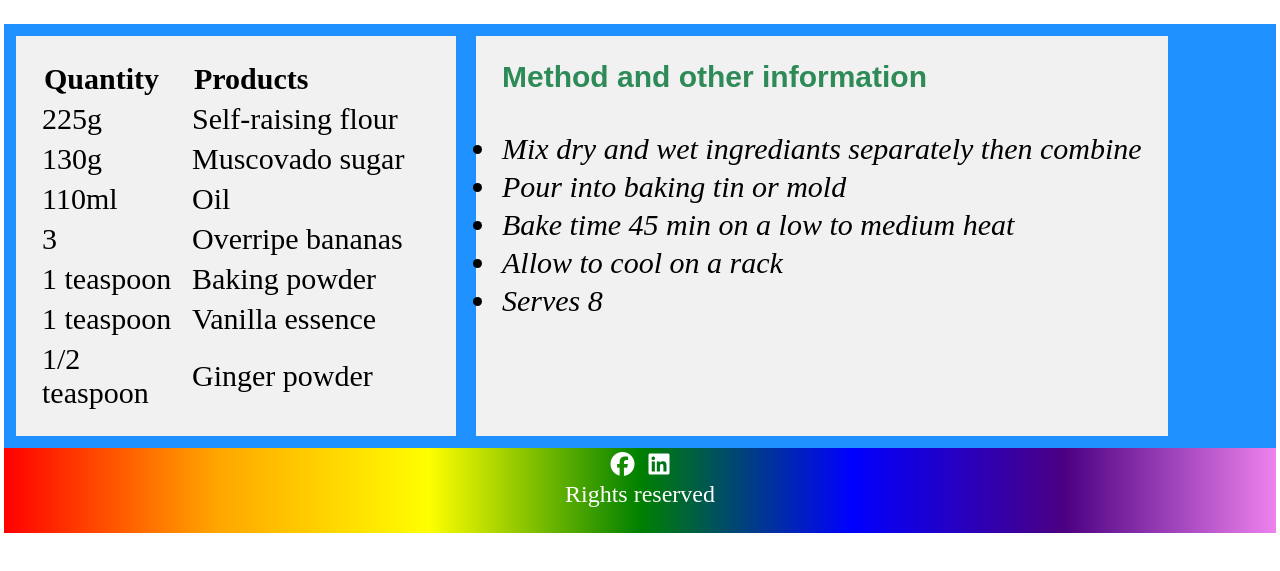
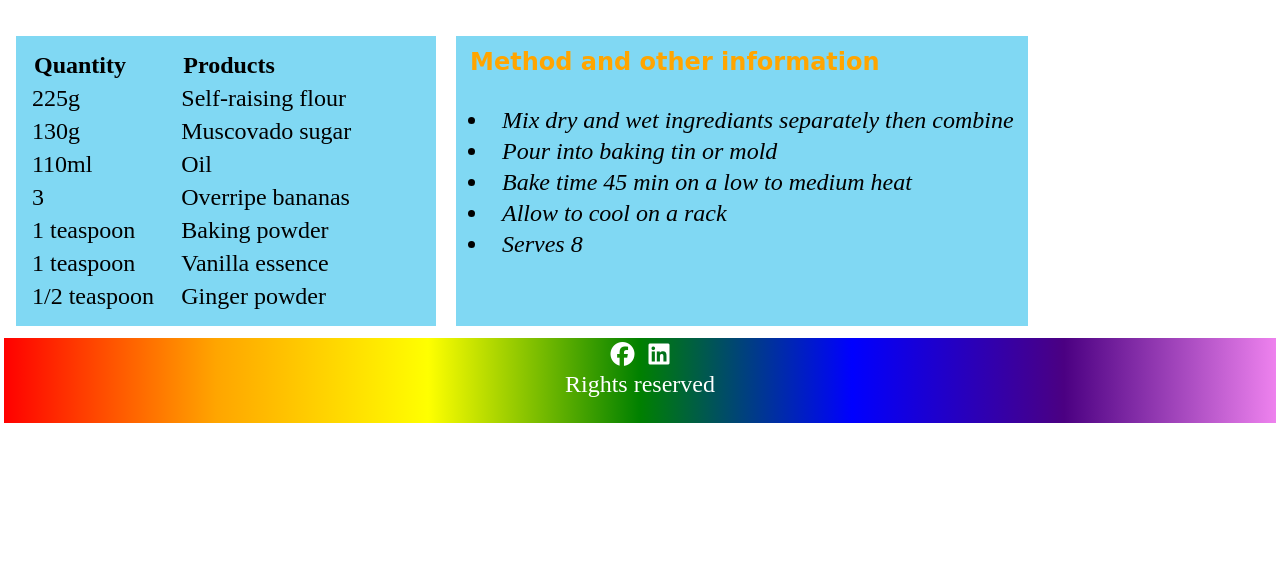
Before and after one commit to stulu/TP, a plain HTML site: page budines.html in a window 1280 px wide. Shown: the part 229-800 px from the top of the page. Drawn offline with Linux system fonts and the light colour scheme.

Commit message:
change to styling on css

```diff
--- a/budines.html
+++ b/budines.html
@@ -72,7 +72,7 @@
 </table>
 </div>
 <br>
-	<div><ul>
+	<div class="a">
 	<h4><strong>Method and other information</strong></h4><br>
 	<li><i>Mix dry and wet ingrediants separately then combine</i></li>
 	<li><i>Pour into baking tin or mold</i></li>
--- a/main.css
+++ b/main.css
@@ -58,11 +58,14 @@ h1{
     font-size: 35px;
 
 }
-h2,h4{
+h2{
     font-family: Arial, Helvetica, sans-serif;
     color: seagreen;
 }
-
+h4{
+    font-family: cursive;
+    color: orange;
+}
 header{
         background-image: linear-gradient(to right, red,orange,yellow,green,blue,indigo,violet);
         color:white;
@@ -112,13 +115,13 @@ header{
 .flex-container {
     display: flex;
     flex-wrap: wrap;
-    background-color: DodgerBlue;
+
   }
 .flex-container > div {
-    background-color: #f1f1f1;
+    background-color: #80d8f3;
     margin: 10px;
-    padding: 20px;
-    font-size: 30px;
+    padding: 10px;
+
   }
 .table{
     display: block;
@@ -127,6 +130,8 @@ header{
     height: auto;
     padding:5px;
 }
+
+
 footer{
     position: static;
     height: 85px;
```
